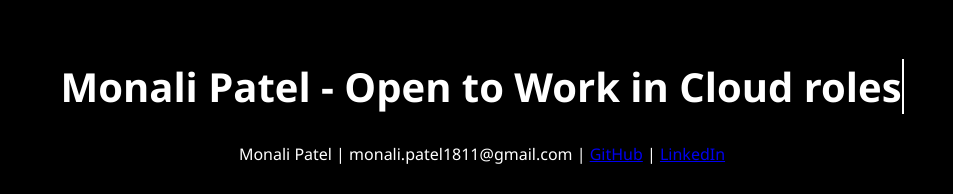
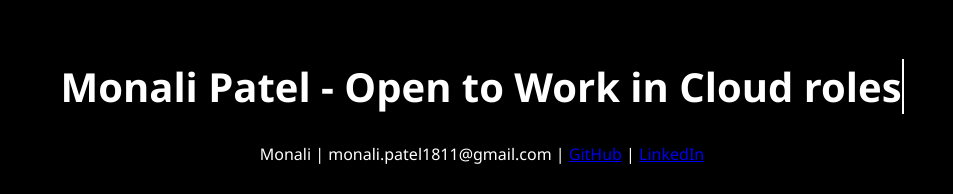
Before and after one commit to monaliptl/Deploy-Resume-on-EC2-with-CI-CD-, a plain HTML site: page index.html in a window 1280 px wide. Shown: the top 194 px of the page, without its empty margins (158-1111 px from the left). Drawn offline with Linux system fonts and the light colour scheme.

Commit message:
Update index.html

```diff
--- a/index.html
+++ b/index.html
@@ -10,7 +10,7 @@
   <div class="container">
     <header>
       <h1 id="typewriter"></h1>
-      <p>Monali Patel | monali.patel1811@gmail.com |
+      <p>Monali | monali.patel1811@gmail.com |
         <a href="https://github.com/monaliptl" target="_blank" rel="noopener noreferrer">GitHub</a> |
   <a href="https://www.linkedin.com/in/monali-patel-/" target="_blank" rel="noopener noreferrer">LinkedIn</a></p>
     </header>
```
